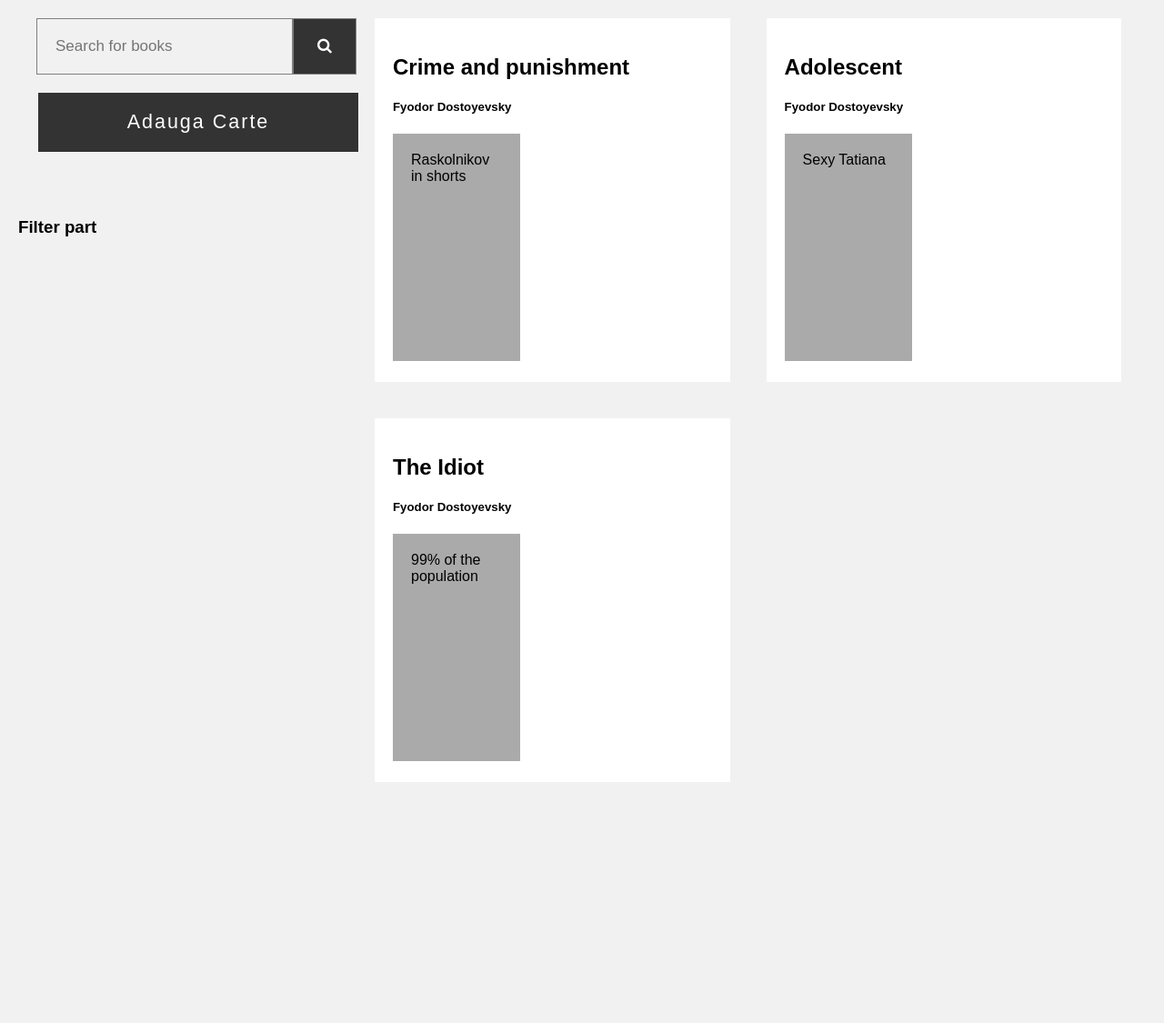
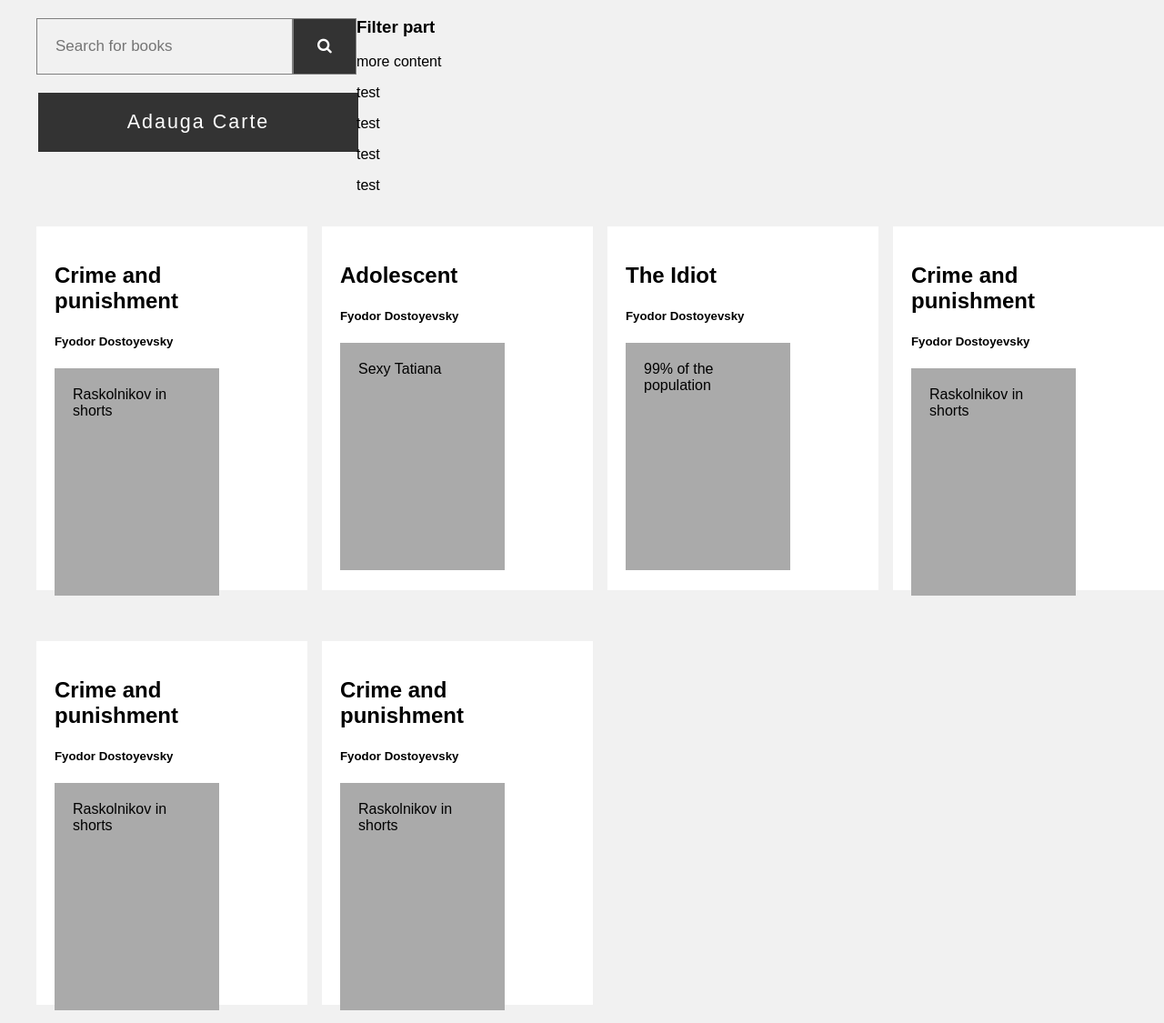
Before and after one commit to Radu22/Boox, a PHP site: page /views/pages/main.php in a window 1280 px wide. Shown: the part 89-1214 px from the top of the page at 91% size. Before the commit the page ends 949 px from the top, so only its background shows below. Run offline with PHP 8.4, Linux system fonts and the light colour scheme.

Commit message:
my books table

```diff
--- a/content/css/mainpage.css
+++ b/content/css/mainpage.css
@@ -12,15 +12,14 @@ h3{
     width: 30%;
     /* height: 30%; */
     float: left;
-    position: relative;
-    bottom: 660px;
+    /* position: relative; */
     margin-bottom:0;
 }
-
+/*
 .filtercol::after{
     clear: both;
     content: "";
-}
+} */
 
 .rand {
     margin-top: 69px;
@@ -29,7 +28,23 @@ h3{
 
 .rightcolumn {
     float: left;
-    width: 70%;
+    width: 100%;
+}
+
+.clearfix::after{
+    display: table;
+    content: '';
+    float: left;
+}
+
+.firstrow{
+    display: grid;
+    grid-template-columns: 1fr 1fr 1fr 1fr;
+    /* grid-template-rows: 1fr 1fr 3fr; */
+    grid-gap: 1em;
+}
+.firstrow .card{
+    width: 100%;
 }
 
 .leftcolumn {
@@ -89,7 +104,7 @@ form.searchBook::after {
 
 .fakeimg {
     background-color: #aaa;
-    width: 40%;
+    width: 70%;
     padding: 20px;
     height: 250px;
 }
@@ -99,55 +114,17 @@ form.searchBook::after {
     padding: 20px;
     margin: 20px;
     width: 45%;
-    float:left;
+    /* float:left; */
     height: 400px;
 }
 
 @media screen and (max-width: 1198px) and (min-width: 996px) {
-    .leftcolumn{
-        width: 15%;
-        padding: 0;
-    }
-    .rightcolumn{
-        position: relative;
-        left: -10px;
-        width: 85%;
-    }
-    form.searchBook button {
-        width: 50%;
-        margin-top: 7.5px;
-        margin-left: 77px;
-        padding: 8px;
-
-    }
-    form.searchBook input[type=text]{
-        padding: 10px;
-        font-size: 15px;
-        width: 100%;
-    }
     .button{
         padding: 13px 10px;
         font-size: 14px;
 
     }
 }
-
-/*@media screen and (max-width: 996px) and (min-width: 801px){
-    .rightcolumn{
-        position: relative;
-        right: -15px;
-        padding: 0;
-        width: 15%;
-
-    }
-    .leftcolumn{
-        width: 85%;
-        position: relative;
-        left: -25px;
-
-    }
-}*/
-
 @media screen and (max-width: 996px) {
     .rightcolumn, .leftcolumn {
         width: 100%;
@@ -165,4 +142,10 @@ form.searchBook::after {
         font-size: 17px;
         padding: 10px 100px;;
     }
+    .firstrow{
+        display: grid;
+        grid-template-columns: 1fr 1fr 1fr;
+        /* grid-template-rows: 1fr 1fr 3fr; */
+        grid-gap: 1em;
+    }
 }
--- a/views/pages/main.php
+++ b/views/pages/main.php
@@ -33,7 +33,16 @@
               </div>
            </div>
 
-          <div class="rightcolumn">
+         <div class="filtercol">
+              <h3>Filter part</h3>
+              <p>more content</p>
+              <p>test</p>
+              <p>test</p>
+              <p>test</p>
+              <p>test</p>
+          </div>
+
+          <div class="rightcolumn clearfix">
             <div class="firstrow">
                  <div class="card">
                     <h2>Crime and punishment</h2>
@@ -49,14 +58,26 @@
                     <h2>The Idiot</h2>
                     <h5>Fyodor Dostoyevsky</h5>
                     <div class="fakeimg">99% of the population</div>
+                </div>
+                <div class="card">
+                    <h2>Crime and punishment</h2>
+                    <h5>Fyodor Dostoyevsky</h5>
+                    <div class="fakeimg">Raskolnikov in shorts</div>
+                  </div>
+                  <div class="card">
+                    <h2>Crime and punishment</h2>
+                    <h5>Fyodor Dostoyevsky</h5>
+                    <div class="fakeimg">Raskolnikov in shorts</div>
+                  </div>
+                  <div class="card">
+                    <h2>Crime and punishment</h2>
+                    <h5>Fyodor Dostoyevsky</h5>
+                    <div class="fakeimg">Raskolnikov in shorts</div>
                   </div>
             </div>
           </div>
 
-          <div class="filtercol">
-              <h3>Filter part</h3>
 
-          </div>
         </div>
 
         <br />
```
Also changed, not shown: content/css/book.css (+25 -16 lines), views/pages/book.php (+27 -11 lines).
